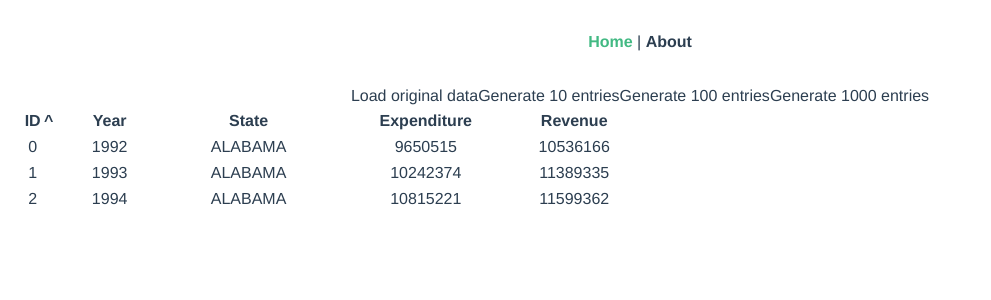
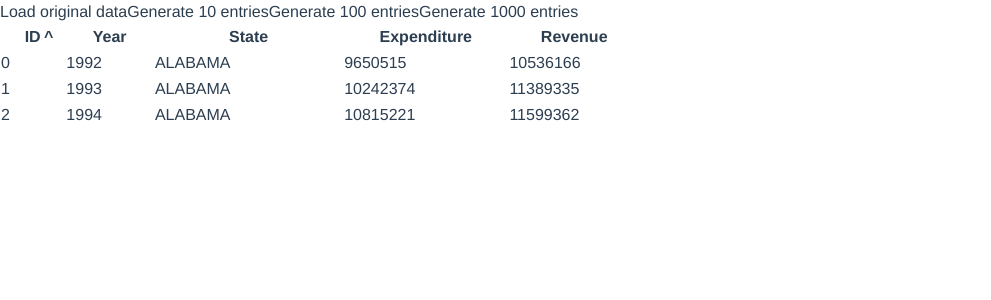
Before and after one commit to Exanite/DsaProject, a Vue app: page /#/ in a window 1280 px wide. Shown: the top 300 px of the page, without its empty margins (0-991 px from the left). Built offline with nearby package versions, Linux system fonts and the light colour scheme.

Commit message:
Remove most of default styling

```diff
--- a/src/App.vue
+++ b/src/App.vue
@@ -9,27 +9,3 @@
     name: "App",
   });
 </script>
-
-
-<style>
-  #app {
-    font-family: Avenir, Helvetica, Arial, sans-serif;
-    -webkit-font-smoothing: antialiased;
-    -moz-osx-font-smoothing: grayscale;
-    text-align: center;
-    color: #2c3e50;
-  }
-
-  nav {
-    padding: 30px;
-  }
-
-  nav a {
-    font-weight: bold;
-    color: #2c3e50;
-  }
-
-  nav a.router-link-exact-active {
-    color: #42b983;
-  }
-</style>
--- a/src/pages/HomePage.vue
+++ b/src/pages/HomePage.vue
@@ -1,12 +1,5 @@
 <template>
-  <div class="home">
-    <nav>
-      <router-link to="/">Home</router-link>
-      |
-      <router-link to="/about">About</router-link>
-    </nav>
-    <FinanceDataTable :data="financeData"/>
-  </div>
+  <FinanceDataTable :data="financeData"/>
 </template>
 
 <script lang="ts">
@@ -26,7 +19,7 @@
 
       return {
         financeData: financeData,
-      }
-    }
+      };
+    },
   });
 </script>
--- a/src/styles/globals.css
+++ b/src/styles/globals.css
@@ -1,3 +1,8 @@
 @tailwind base;
 @tailwind components;
 @tailwind utilities;
+
+#app {
+  font-family: Avenir, Helvetica, Arial, sans-serif;
+  color: #2c3e50;
+}
```
